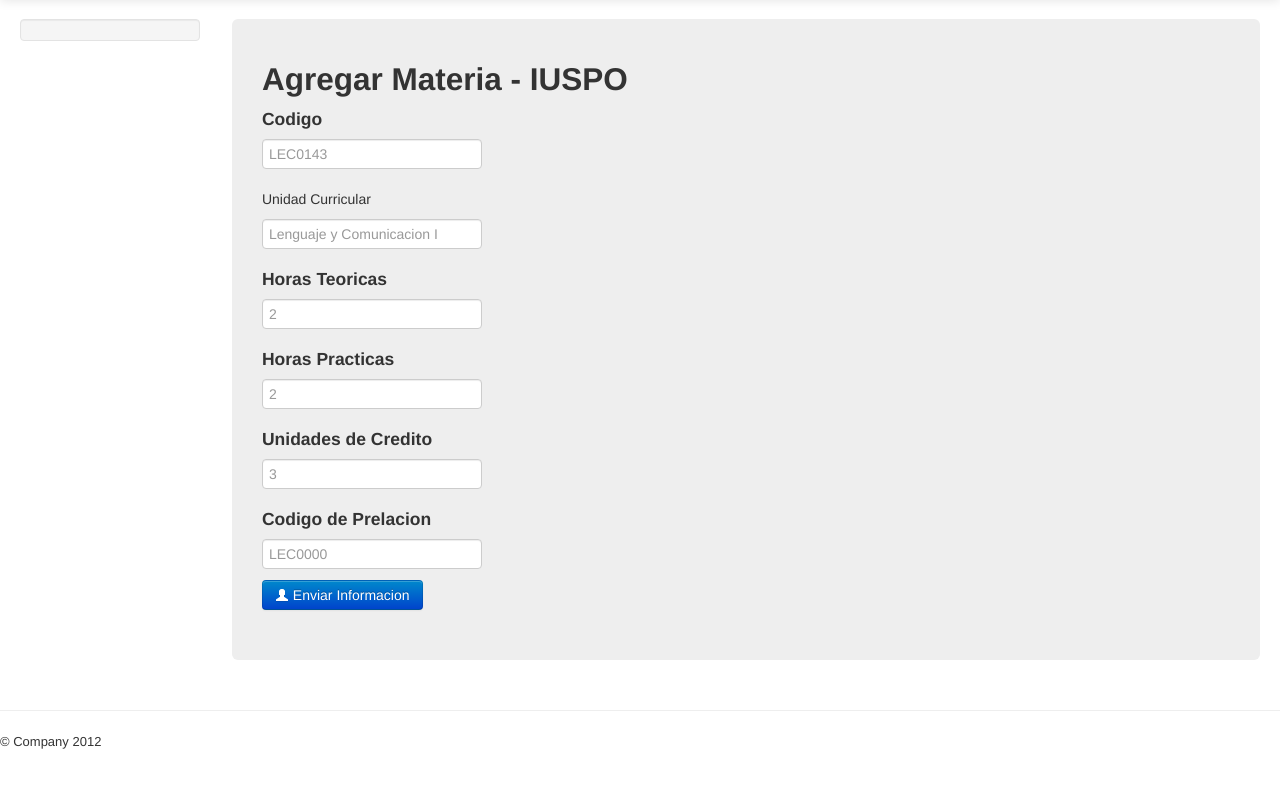
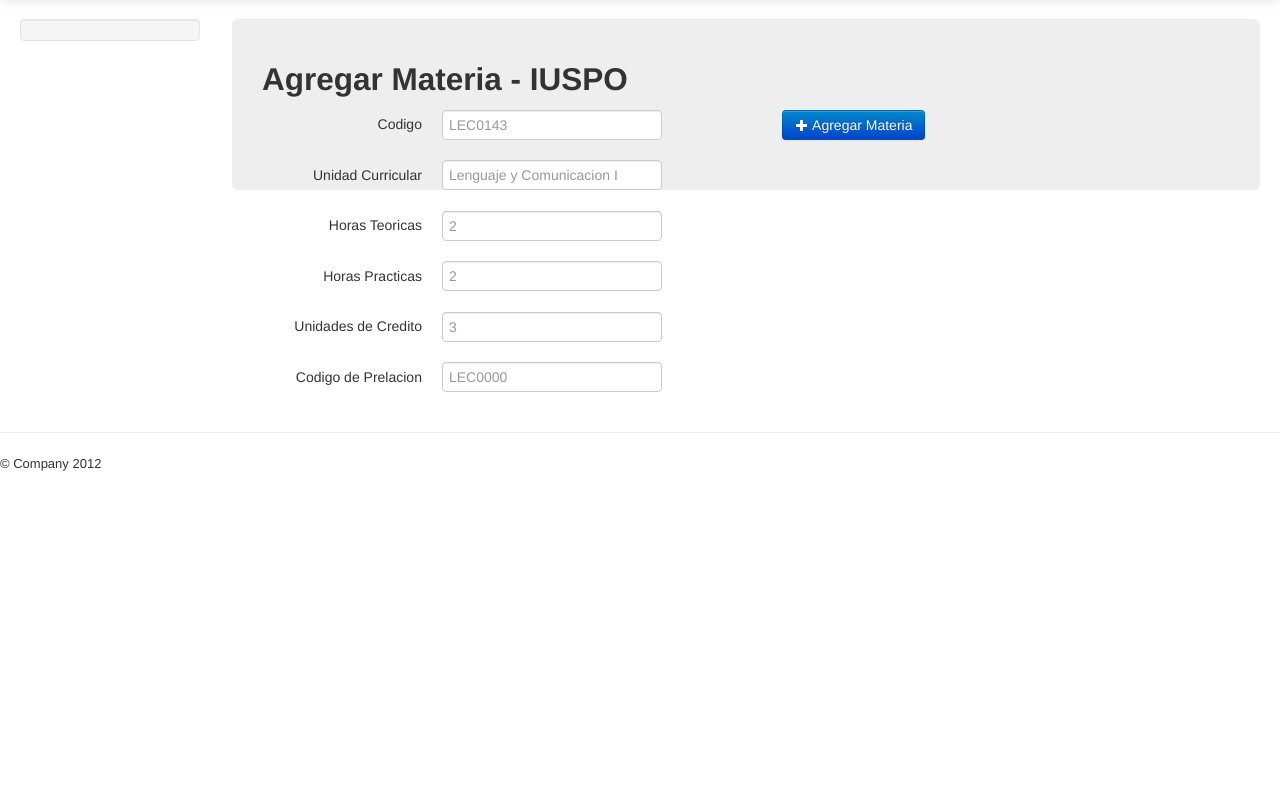
Before and after one commit to danielcfe/proyectoUniversidad, a CodeIgniter app: page /proyectoUniversidad/materia_c/insertar in a window 1280 px wide. Shown: the part 41-843 px from the top of the page. After the commit the page ends 512 px from the top, so only its background shows below. Run offline with CodeIgniter, Linux system fonts and the light colour scheme; data that the repository does not hold is empty; some libraries are stand-ins or nearby versions.

Commit message:
Cambios en Materia

```diff
--- a/application/controllers/materia_c.php
+++ b/application/controllers/materia_c.php
@@ -7,6 +7,12 @@ class Materia_c extends CI_Controller {
 			array('field' => 'horas_practicas','label' => 'Horas Practicas','rules' => 'required|numeric'),
 			array('field' => 'uni_credito','label' => 'Unidades de Credito','rules' => 'required|numeric'),
 			array('field' => 'cod_prelacion','label' => 'Codigo Prelacion','rules' => ''));
+
+		function __construct()
+			{
+				parent::__construct();
+				$this->load->model('materia');
+			}
 
 		function index()
 		{
@@ -20,10 +26,8 @@ class Materia_c extends CI_Controller {
 				$datos_plantilla['contenido'] = "materia/insertar_materia";
 				$this->load->view('plantilla',$datos_plantilla);
 			}else{
-				$this->load->model('materia');
-				$obj = new Materia();
-				$obj->cargar($this->input->post());
-				$obj->insertar_materia();
+				$this->materia->cargar($this->input->post());
+				$this->materia->insertar_materia();
 				$this->consultar();
 			}
 		}
@@ -38,44 +42,34 @@ class Materia_c extends CI_Controller {
 				$datos_plantilla['contenido'] = "materia/editar_materia";
 				$this->load->view('plantilla',$datos_plantilla);
 			}else{
-			$this->load->model('materia');
-			$obj = new Materia();
-			$obj->cargar($this->input->post());
-			$obj->editar_materia();
+			$this->materia->cargar($this->input->post());
+			$this->materia->editar_materia();
 			$this->consultar();
 			}
 		}
 
 		function eliminar($codigo)
 		{
-			$this->load->model('materia');
-			$obj = new Materia();
-			$obj->setCodigo($codigo);
-			$obj->eliminar_materia();
+			$this->materia->setCodigo($codigo);
+			$this->materia->eliminar_materia();
 			$this->consultar();
 		}
 
 		function consultar()
 		{
-			$this->load->model('materia');
-			$obj = new Materia();
-			$datos_plantilla['datos_materia'] = $obj->consultar_materia();
+			$datos_plantilla['datos_materia'] = $this->materia->consultar_materia();
 			$datos_plantilla['contenido'] = 'materia/lista_materia';
 			$this->load->view('plantilla',$datos_plantilla);
 		}
 
 		function cargar_datos($codigo)
 		{
-			$this->load->model('materia');
-			$obj = new Materia();
-			$datos_plantilla['datos_materia'] = $obj->consultar_mat($codigo);
+			$datos_plantilla['datos_materia'] = $this->materia->consultar_mat($codigo);
 			$this->load->view('materia/editar_materia',$datos_plantilla);
 		}
 
 		function id_exist($codigo){
-			$this->load->model('materia');
-			$obj = new Materia();
-			$respuesta = $obj->verificar($codigo);
+			$respuesta = $this->materia->verificar($codigo);
 
 			if ($respuesta != null){
 				$this->form_validation->set_message('id_exist','El %s ya se encuentra resgistrado');
--- a/application/controllers/pensum.php
+++ b/application/controllers/pensum.php
@@ -7,8 +7,6 @@
 		}
 
 		function agregar(){
-
-			$this->form_validation->set_rules('fecha', 'Fecha', 'required');
 			$this->form_validation->set_rules('carrera_id', 'Carrera_id', 'required');
 
 			if ($this->form_validation->run() == FALSE){
@@ -17,7 +15,7 @@
 				}else{
 				$this->load->model('pensums');
 				$obj = new Pensums();
-				$obj->setFecha($this->input->post('fecha'));
+				$obj->setFecha(date('Y-m-d'));
 				$obj->setCarrera_id($this->input->post('carrera_id'));
 				$obj->agregar();
 
@@ -31,7 +29,6 @@
 			$obj = new Pensums();
 
 			if(is_null($id)){
-				$this->form_validation->set_rules('fecha', 'Fecha', 'required');
 				$this->form_validation->set_rules('carrera_id', 'Carrera_id', 'required');
 
 				if ($this->form_validation->run() == FALSE){
@@ -39,7 +36,6 @@
 					$this->load->view('plantilla', $datos_plantilla);
 				}else{
 					$obj->setId($this->input->post('id'));
-					$obj->setFecha($this->input->post('fecha'));
 					$obj->setCarrera_id($this->input->post('carrera_id'));
 					$obj->editar();
 					$datos_plantilla["contenido"] = "mensaje";
--- a/application/views/materia/insertar_materia.php
+++ b/application/views/materia/insertar_materia.php
@@ -3,37 +3,49 @@
 <title>Gestion de Materia</title>
 </head>
 	<body>
-
-		<?php  echo form_open('materia_c/insertar', "class = ''"); ?>
+	<div class = "autocontent">
+		<?php  echo form_open('materia_c/insertar', "class = 'form-horizontal'"); ?>
 
 		 <h2> Agregar Materia - IUSPO </h2>
 
-		<h4>Codigo </h4>
-		<input type="text" name="codigo" value="<?php echo set_value('codigo'); ?>" size="100" placeholder = "LEC0143"/>
+	<div class = "control-group">
+		 <label class="control-label" for="codigo">Codigo</label>
+		<div class = "controls"><input autocomplete = "off" id = "codigo" type="text" name="codigo" value="<?php echo set_value('codigo'); ?>" size="30" placeholder = "LEC0143"/></div>
 		<?php echo form_error('codigo','<div class="alert alert-error">', '</div>'); ?>
+	</div>
 
-		<h4><label for = "autocomplete">Unidad Curricular</label></h4>
-		<input type="text" autocomplete = "off" id='autocomplete' name="unidad_curricular" value="<?php echo set_value('unidad_curricular'); ?>" size="100" placeholder = "Lenguaje y Comunicacion I"/>
+	<div class = "control-group">
+		 <label class="control-label" for="unidad_curricular">Unidad Curricular</label>
+		<div class = "controls"><input id = "unidad_curricular" type="text" name="unidad_curricular" value="<?php echo set_value('unidad_curricular'); ?>" size="30" placeholder = "Lenguaje y Comunicacion I"/></div>
 		<?php echo form_error('unidad_curricular','<div class="alert alert-error">', '</div>'); ?>
+	</div>
 
-		<h4>Horas Teoricas </h4>
-		<input type="text" name="horas_teoricas" value="<?php echo set_value('horas_teoricas'); ?>" size="100" placeholder = "2"/>
+	<div class = "control-group">
+		 <label class="control-label" for="horas_teoricas">Horas Teoricas</label>
+		<div class = "controls"><input type="text" name="horas_teoricas" value="<?php echo set_value('horas_teoricas'); ?>" size="30" placeholder = "2"/></div>
 		<?php echo form_error('horas_teoricas','<div class="alert alert-error">', '</div>'); ?>
+	</div>
 
-		<h4>Horas Practicas </h4>
-		<input type="text" name="horas_practicas" value="<?php echo set_value('horas_practicas'); ?>" size="100" placeholder = "2"/>
+	<div class = "control-group">
+		 <label class="control-label" for="horas_practicas">Horas Practicas</label>
+		<div class = "controls"><input id = "horas_practicas" type="text" name="horas_practicas" value="<?php echo set_value('horas_practicas'); ?>" size="30" placeholder = "2"/></div>
 		<?php echo form_error('horas_practicas','<div class="alert alert-error">', '</div>'); ?>
+	</div>
 
-		<h4>Unidades de Credito </h4>
-		<input type="text" name="uni_credito" value="<?php echo set_value('uni_credito'); ?>" size="100" placeholder = "3"/>
+	<div class = "control-group">
+		 <label class="control-label" for="uni_credito">Unidades de Credito</label>
+		<div class = "controls"><input id = "uni_credito" type="text" name="uni_credito" value="<?php echo set_value('uni_credito'); ?>" size="30" placeholder = "3"/></div>
 		<?php echo form_error('uni_credito','<div class="alert alert-error">', '</div>'); ?>
+	</div>
 
-		<h4>Codigo de Prelacion </h4>
-		<input type="text" name="cod_prelacion" value="<?php echo set_value('cod_prelacion'); ?>" size="100" placeholder = "LEC0000"/>
+	<div class = "control-group">
+		 <label class="control-label" for="cod_prelacion">Codigo de Prelacion</label>
+		<div class = "controls"><input id = "cod_prelacion" type="text" name="cod_prelacion" value="<?php echo set_value('cod_prelacion'); ?>" size="30" placeholder = "LEC0000"/></div>
 		<?php echo form_error('cod_prelacion','<div class="alert alert-error">', '</div>'); ?>
-
-		<div><button class= "btn btn-primary" type="submit" value="Enviar"><i class="icon-user icon-white"></i> Enviar Informacion</button>
+	</div>
+		<div><button class= "btn btn-primary" type="submit" value="Enviar"><i class="icon-plus icon-white"></i> Agregar Materia</button>
 			</div>
-		</form>
+	<?php echo form_close()?>
+	</div>
 	</body>
 </html>
--- a/application/views/pensum/_consulta_pensum.php
+++ b/application/views/pensum/_consulta_pensum.php
@@ -18,12 +18,15 @@ foreach ($pensum as $pensum) {
 	<tr>
 		<td><?php echo $pensum['id']; ?></td>
 		<td><?php echo $pensum['fecha']; ?></td>
-		<td><?php echo $pensum['carrera_id']; ?></td>
+		<td><?php echo $pensum['nombre']; ?></td>
 		<td>
 			<?php echo anchor("pensum/editar/".$pensum['id'], 'Actualizar'); ?>
 		</td>
 		<td>
 			<?php echo anchor("pensum/eliminar/".$pensum['id'], 'Eliminar'); ?>
+		</td>
+		<td>
+			<?php echo anchor("semestre/agregar/".$pensum['id'], 'Agregar Semestre'); ?>
 		</td>
 	</tr>
 
--- a/application/views/pensum/_editar_pensum.php
+++ b/application/views/pensum/_editar_pensum.php
@@ -13,10 +13,6 @@
 		<input type="text" name="id" readonly="readonly" value="<?php echo $pensum['id'] ?>" size="50" />
 		<?php echo form_error('id'); ?>
 
-		<h4>Fecha </h4>
-		<input type="text" name="fecha" value="<?php echo $pensum['fecha'] ?>" size="50" />
-		<?php echo form_error('fecha','<div class="alert alert-error">', '</div>'); ?>
-
 		<h4>Carrera </h4>
 		<input type="text" name="carrera_id" value="<?php echo $pensum['carrera_id'] ?>" size="50" />
 		<?php echo form_error('carrera_id','<div class="alert alert-error">', '</div>'); ?>
--- a/application/views/pensum/_registro_pensum.php
+++ b/application/views/pensum/_registro_pensum.php
@@ -3,10 +3,6 @@
 		<?php  echo form_open('pensum/agregar', 'class = "well"'); ?>
 
 		<div><h3>Registro de pensum</h3></div>
-
-		<h4>Fecha </h4>
-		<input type="text" name="fecha" value="" size="50" />
-		<?php echo form_error('fecha','<div class="alert alert-error">', '</div>'); ?>
 
 		<h4>Carrera </h4>
 		<input type="text" name="carrera_id" value="" size="50" />
--- a/application/views/plantilla.php
+++ b/application/views/plantilla.php
@@ -180,13 +180,10 @@ if(isset($css)){
     <script src="<?=base_url()?>/css/docs/assets/js/bootstrap-carousel.js"></script>
     <script src="<?=base_url()?>/css/docs/assets/js/bootstrap-typeahead.js"></script>
 
-
-
-
     <script type="text/javascript" src="http://code.jquery.com/ui/1.9.2/jquery-ui.js"></script>
     <script type="text/javascript">
         $(document).ready(function(){
-            $('#autocomplete').autocomplete({source:'<?php echo site_url("materia_c/ajax"); ?>'});
+            $('#unidad_curricular').autocomplete({source:'<?php echo site_url("materia_c/ajax"); ?>'});
         });
     </script>
 <?php
@@ -198,6 +195,8 @@ if(isset($js)){
     ?> <script type="text/javascript" src="<?=base_url()?>/js/<?=$jsInclude?>"></script> <?php
   }
 }
+
+
  ?>
   </body>
 </html>
--- a/css/iuspo_style.css
+++ b/css/iuspo_style.css
@@ -40,8 +40,6 @@ text-shadow: 0 -1px 0 rgba(0, 0, 0, 0.2);
 background-color: #08C;
 }
 
-
-
 .contentautoForm .textarea{
 	width:100%;
 	float: left;
@@ -54,3 +52,8 @@ Formulario de Ingreso de usuarios
 	width: 380px;
 	float: left;
 }
+
+.autocontent .form-horizontal .control-group {
+	width: 520px;
+	float:left;
+}
```
Also changed, not shown: application/controllers/semestre.php (added, +22 -0 lines), application/helpers/bootstrap_helper.php (+2 -19 lines), application/models/pensums.php (+5 -2 lines), application/models/semestres.php (added, +44 -0 lines), application/views/pensum.php (added, +61 -0 lines).
